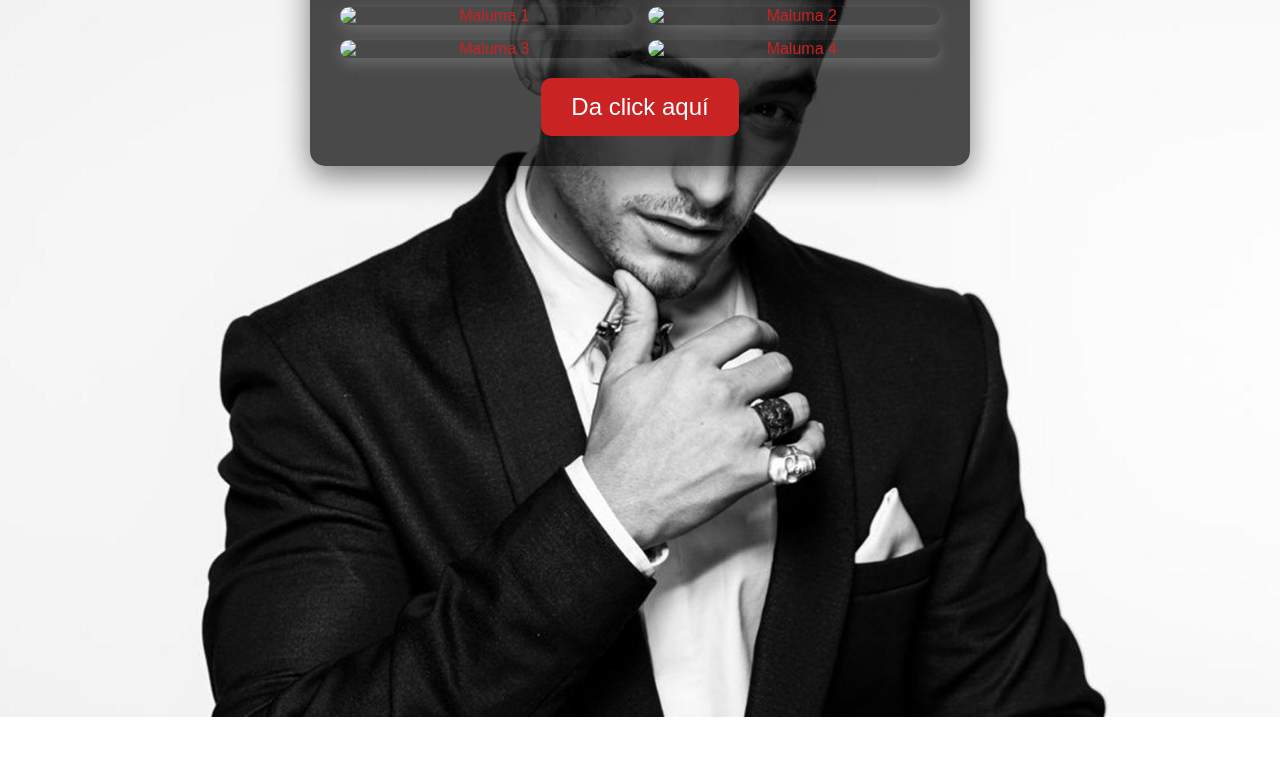
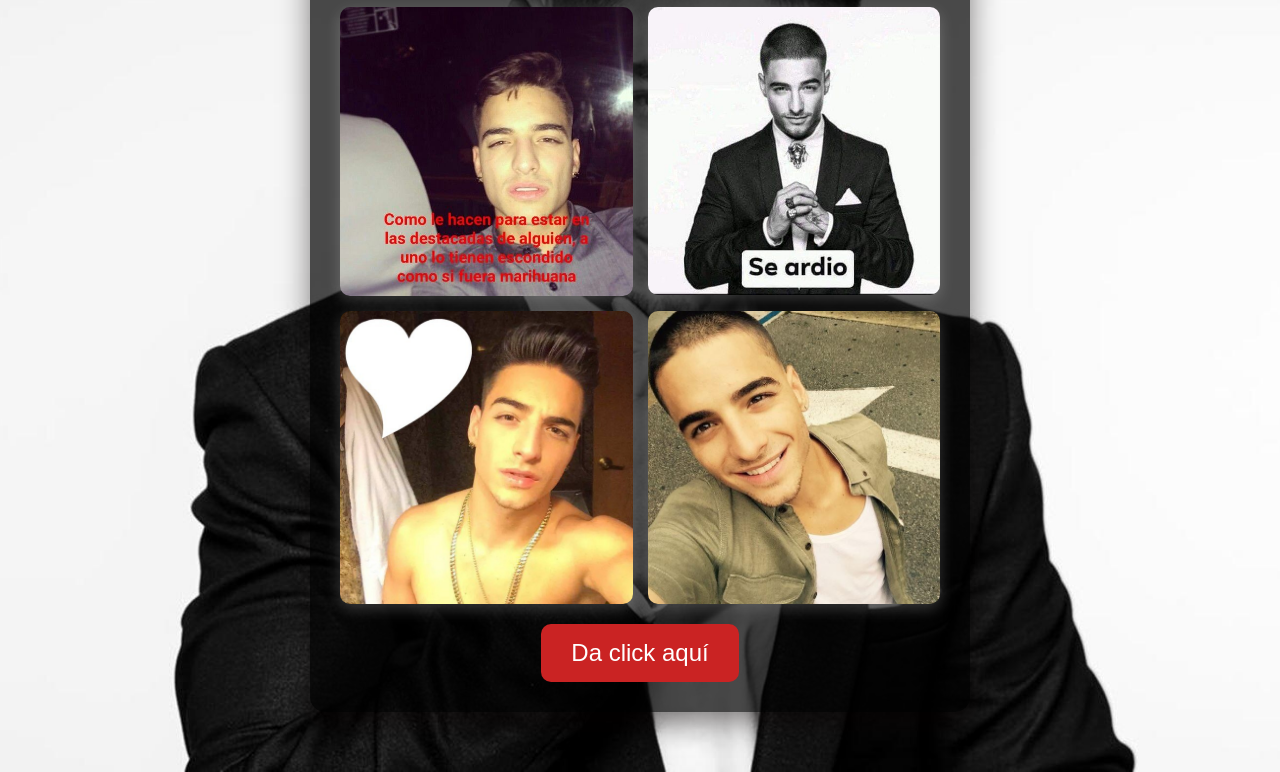
Before and after one commit to JuanH05/Maluma, a plain HTML site: page galeria.html in a window 1280 px wide. Shown: the part 163-935 px from the top of the page. Before the commit the page ends 880 px from the top, so only its background shows below. Drawn offline with Linux system fonts and the light colour scheme; files that its build step writes are made by us from their sources; files whose address does not match are found by name.

Commit message:
galeria.html

```diff
--- a/galeria.html
+++ b/galeria.html
@@ -4,22 +4,22 @@
     <meta charset="UTF-8" />
     <meta name="viewport" content="width=device-width, initial-scale=1.0"/>
     <title>Maluma Baby 📸</title>
-    <link href="/css/estilos.css" rel="stylesheet"/>
+    <link href="estilos.css" rel="stylesheet"/>
 </head>
 <body class="mensajes">
     <div class="container">
         <h1>El arte hecho persona </h1>
                 <!-- 🎵 Música de fondo -->
                 <audio id="malumaAudio" autoplay loop>
-                    <source src="/musica/maluma-cancion.mp3" type="audio/mpeg">
+                    <source src="maluma-cancion.mp3" type="audio/mpeg">
                     Tu navegador no soporta audio HTML5.
                 </audio>
 
         <div class="galeria">
-            <img src="/img/maluma 1.jpg" alt="Maluma 1">
-            <img src="/img/maluma 4.jpg" alt="Maluma 2">
-            <img src="/img/maluma 2.jpg" alt="Maluma 3">
-            <img src="/img/maluma 3.jpg" alt="Maluma 4">
+            <img src="maluma 1.jpg" alt="Maluma 1">
+            <img src="maluma 4.jpg" alt="Maluma 2">
+            <img src="maluma 2.jpg" alt="Maluma 3">
+            <img src="maluma 3.jpg" alt="Maluma 4">
         </div>
         <button class="btn" onclick="mostrarAlerta()">Da click aquí</button>
     </div>
```
